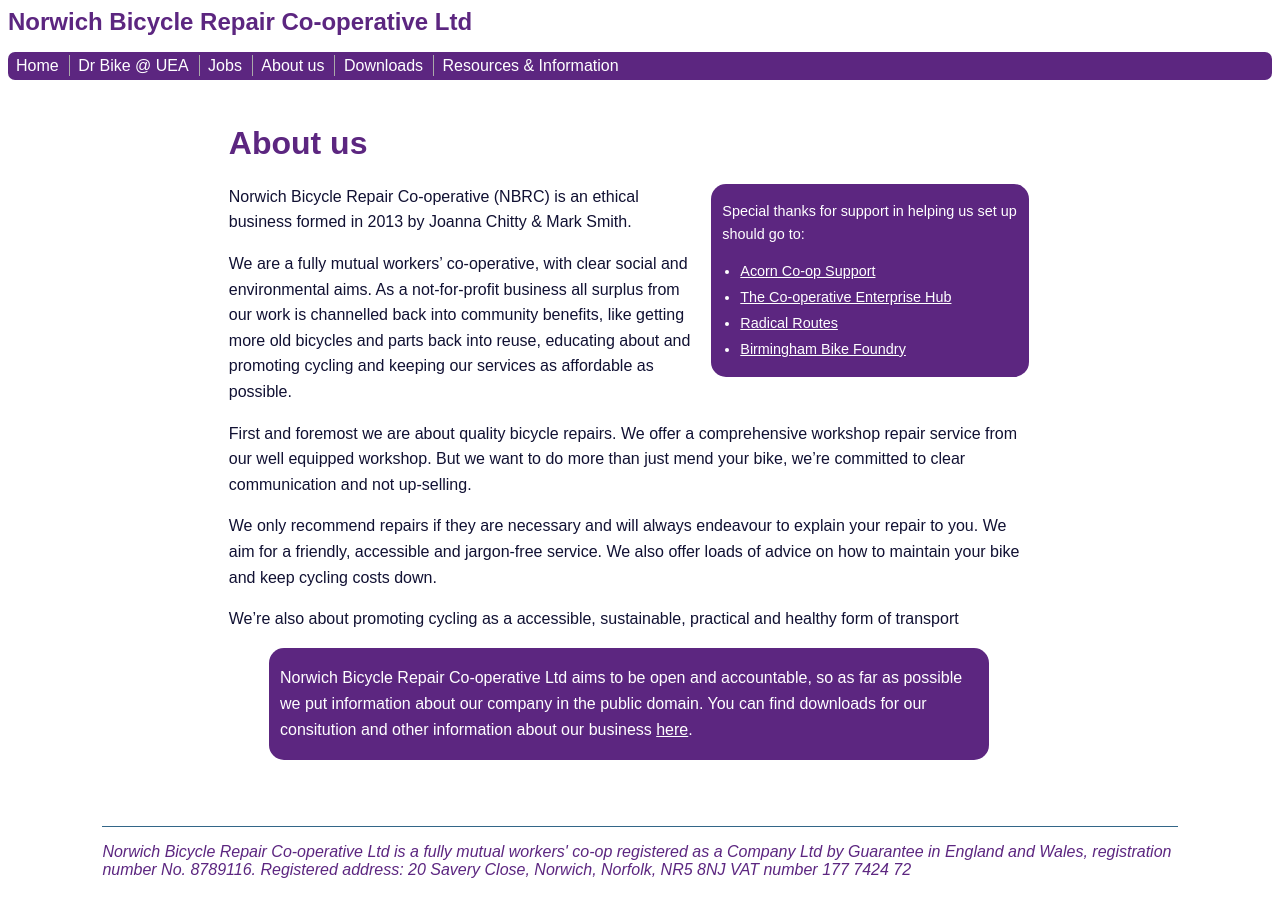
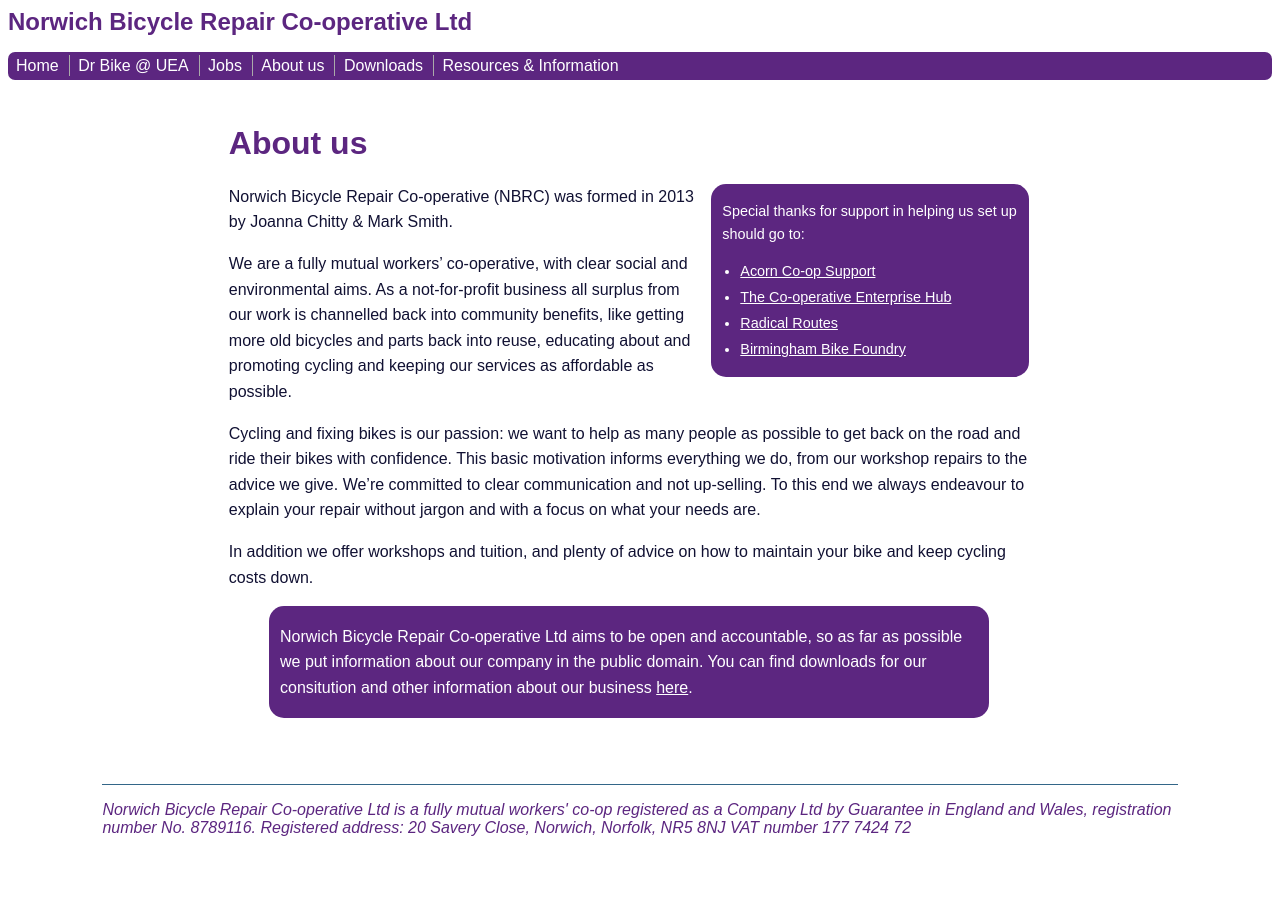
Before and after one commit to norwichbicyclerepaircooperative/norwichbicyclerepaircooperative.github.io, a Jekyll site: the page built from about-us/index.md, in a window 1280 px wide. Built offline with Jekyll 4.4.1, drawn with Linux system fonts in a browser that asks for light colours.

Commit message:
Update index.md

```diff
--- a/about-us/index.md
+++ b/about-us/index.md
@@ -18,7 +18,7 @@
 
 {% include sidebar.html %}
 
-Norwich Bicycle Repair Co-operative (NBRC) is an ethical business formed in 2013
+Norwich Bicycle Repair Co-operative (NBRC) was formed in 2013
 by Joanna Chitty & Mark Smith.
 
 We are a fully mutual workers' co-operative, with clear social and environmental
@@ -27,18 +27,12 @@
 reuse, educating about and promoting cycling and keeping our services as
 affordable as possible.
 
-First and foremost we are about quality bicycle repairs. We offer a
-comprehensive workshop repair service from our well equipped workshop. But we
-want to do more than just mend your bike, we're committed to clear
-communication and not up-selling.
+Cycling and fixing bikes is our passion: we want to help as many people as possible to get back on the road and ride their bikes with confidence. This basic motivation informs everything we do, from our workshop repairs to the advice we give.
+We're committed to clear communication and not up-selling. To this end we always endeavour to explain your repair without jargon and with a focus on what your needs are.
 
-We only recommend repairs if they are necessary and will always endeavour to
-explain your repair to you. We aim for a friendly, accessible and jargon-free
-service. We also offer loads of advice on how to maintain your bike and keep
-cycling costs down.
+In addition we offer workshops and tuition, and plenty of advice on how to maintain your
+bike and keep cycling costs down.
 
-We're also about promoting cycling as a accessible, sustainable, practical and
-healthy form of transport
 
 > Norwich Bicycle Repair Co-operative Ltd aims to be open and accountable, so as
 > far as possible we put information about our company in the public domain. You
```
